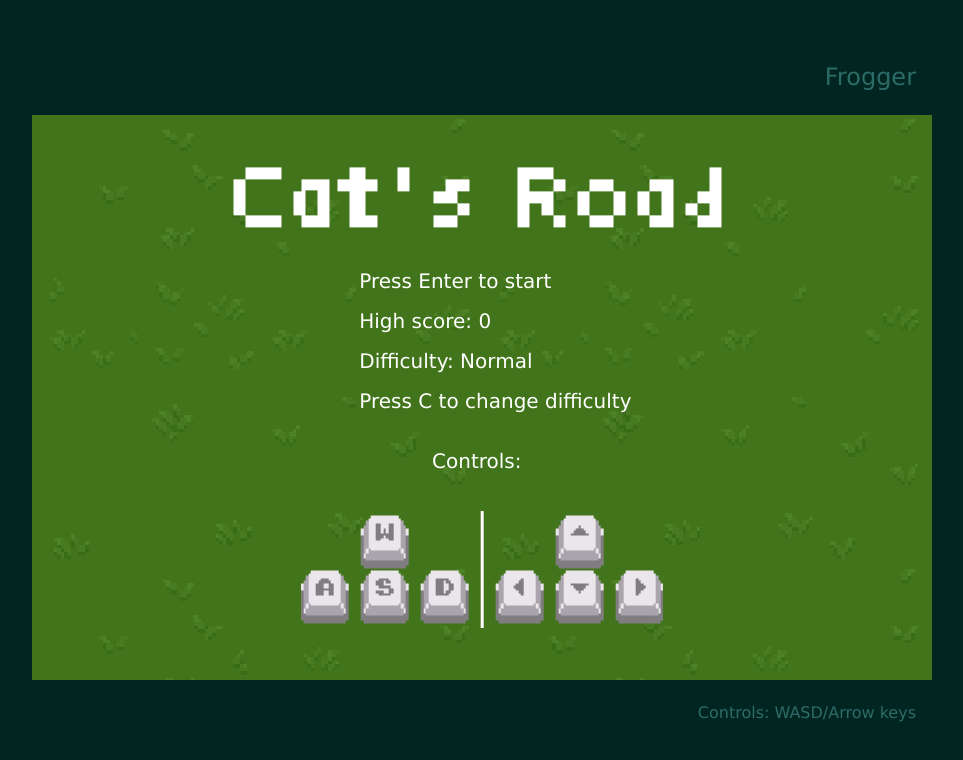
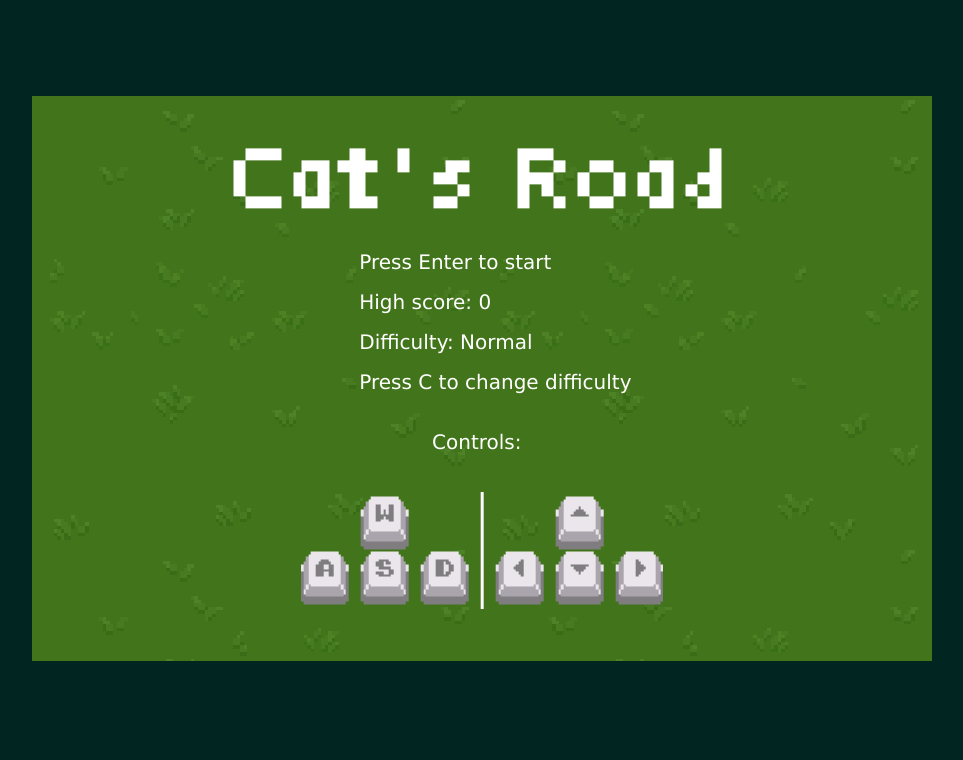
Before and after one commit to Zentyl/CrossyRoadJS, a plain HTML site: page index.html in a window 1280 px wide. Shown: the whole page, without its empty margins (158-1121 px from the left). Drawn offline with Linux system fonts and the light colour scheme.

Commit message:
HTML changes

```diff
--- a/index.html
+++ b/index.html
@@ -10,13 +10,7 @@
 
 <body>
     <div class="container">
-        <p class="title">Frogger</p>
         <canvas class="canvas"></canvas>
-        <div class="controls">
-            <br>
-            Controls: WASD/Arrow keys
-            <br>
-        </div>
     </div>
     <script src="script.js"></script>
 </body>
--- a/style.css
+++ b/style.css
@@ -3,10 +3,6 @@
 }
 
 body {
-    text-align: end;
-    font-size: 1rem;
-    font-family: Verdana;
-    color: #2d6b68;
     margin: 0;
     display: flex;
     flex-direction: column;
@@ -16,17 +12,6 @@ body {
     background-color: #012622;
 }
 
-.title {
-    font-size: 1.5rem;
-    margin-right: 1rem;
-}
-
-.controls {
-    margin-right: 1rem;
-}
-
 .canvas {
     width: 100%;
-    font-family: 'Courier', monospace;
--webkit-font-smoothing : none;
 }
```
